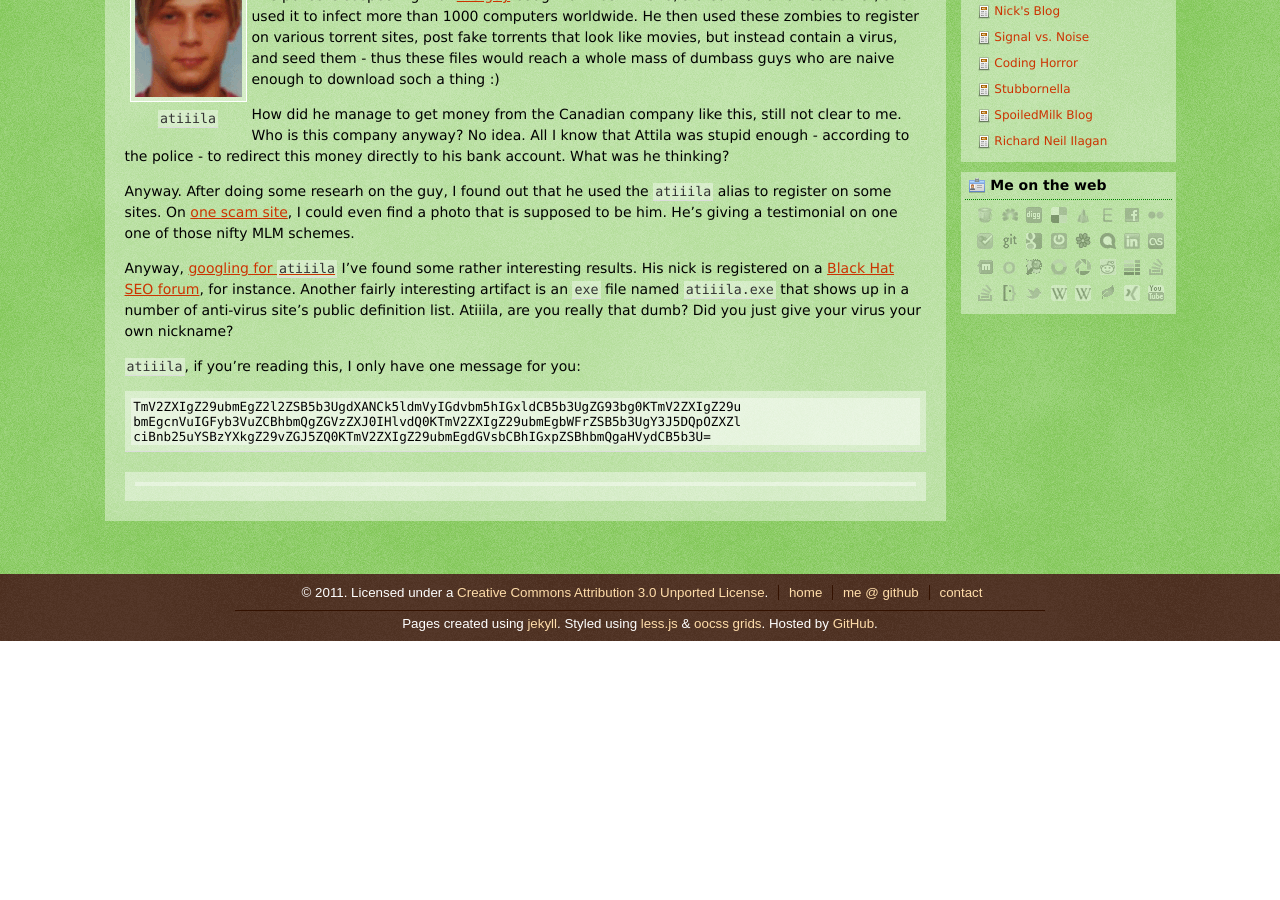
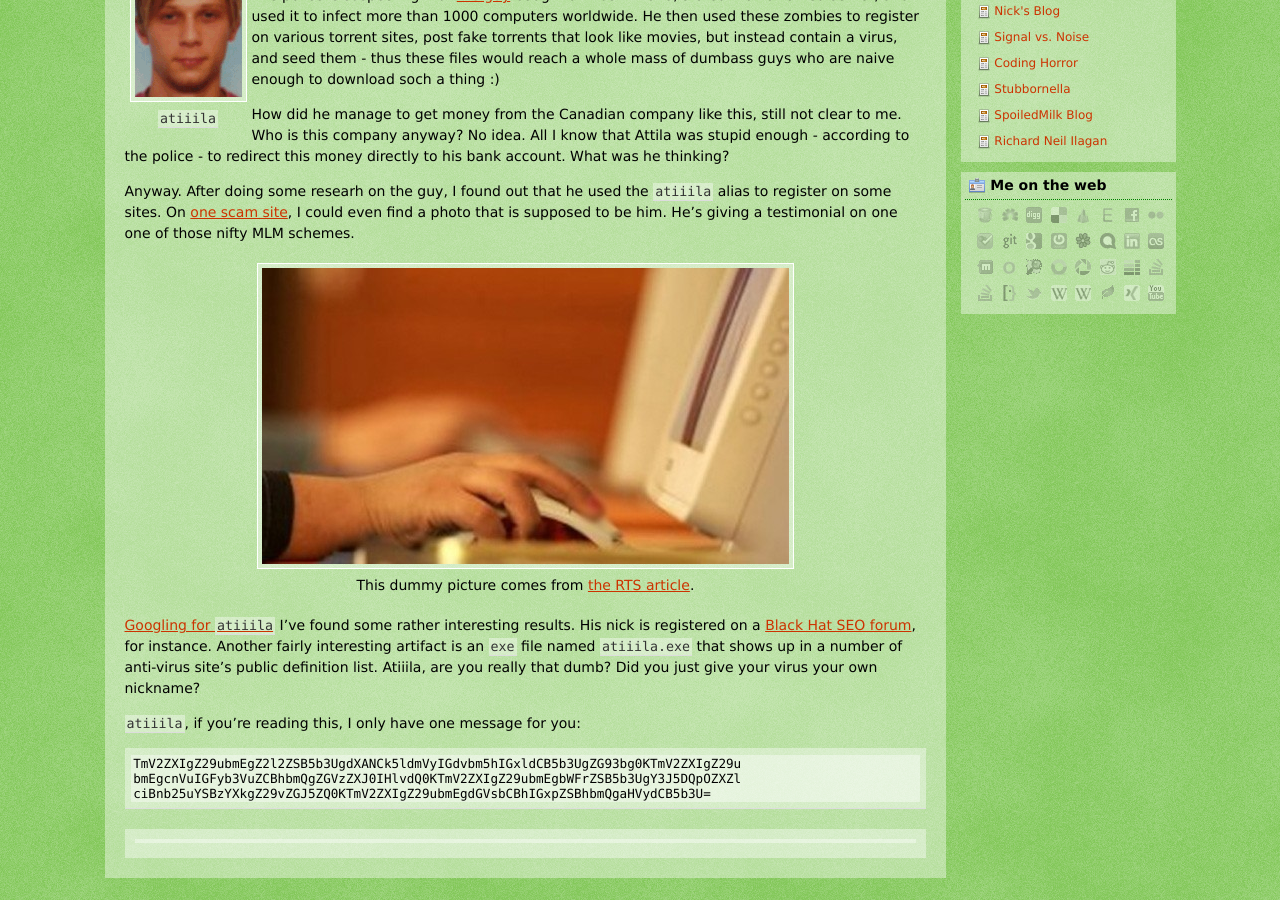
Before and after one commit to attilaolah/attilaolah.github.io, a Jekyll site: the page built from _posts/2011-03-14-botnet-operated-from-subotica-serbia.markdown, in a window 1280 px wide and 900 px high, scrolled down 563 px. Built offline with Jekyll 4.4.1, drawn with Linux system fonts in a browser that asks for light colours; nearby versions of some CDN libraries; before the commit the page ends 1204 px from its top, so only the background shows below that.

Commit message:
added a pic

```diff
--- a/_posts/2011-03-14-botnet-operated-from-subotica-serbia.markdown
+++ b/_posts/2011-03-14-botnet-operated-from-subotica-serbia.markdown
@@ -48,7 +48,13 @@ site](http://infozarada.com/infozarada-nije-reklama.htm), I could even find a
 photo that is supposed to be him. He's giving a testimonial on one one of those
 nifty MLM schemes.
 
-Anyway, [googling for `atiiila`](http://www.google.com/search?q=atiiila&nfpr=1)
+<div class="img center">
+  <a href="http://www.rts.rs/page/stories/sr/story/135/Hronika/857032"><img src="/media/images/random/hackers.jpg" alt="Dummy 'hacker' picture"/></a>
+  <br/>
+  <em>This dummy picture comes from <a href="http://www.rts.rs/page/stories/sr/story/135/Hronika/857032">the RTS article</a>.</em>
+</div>
+
+[Googling for `atiiila`](http://www.google.com/search?q=atiiila&nfpr=1)
 I've found some rather interesting results. His nick is registered on a [Black
 Hat SEO
 forum](http://www.blackhatworld.com/blackhat-seo/members/7357-atiiila.html),
```
Also changed, not shown: media/images/random/hackers.jpg (added).
